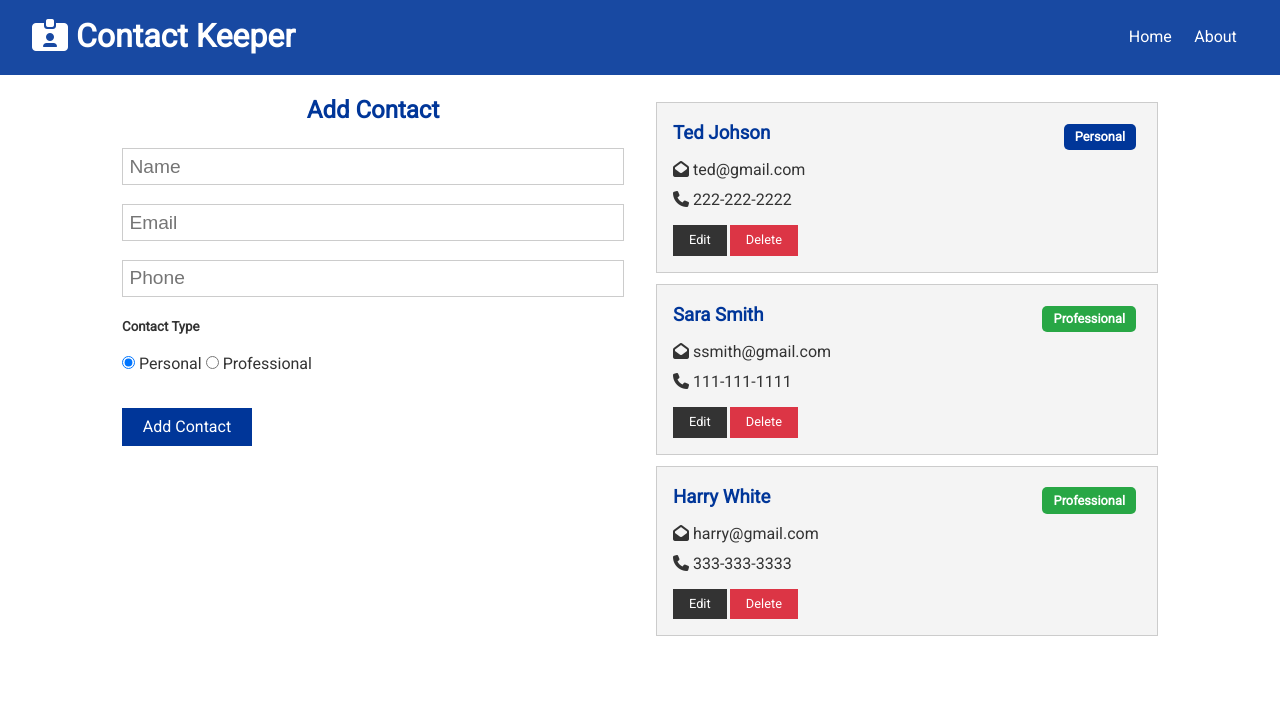
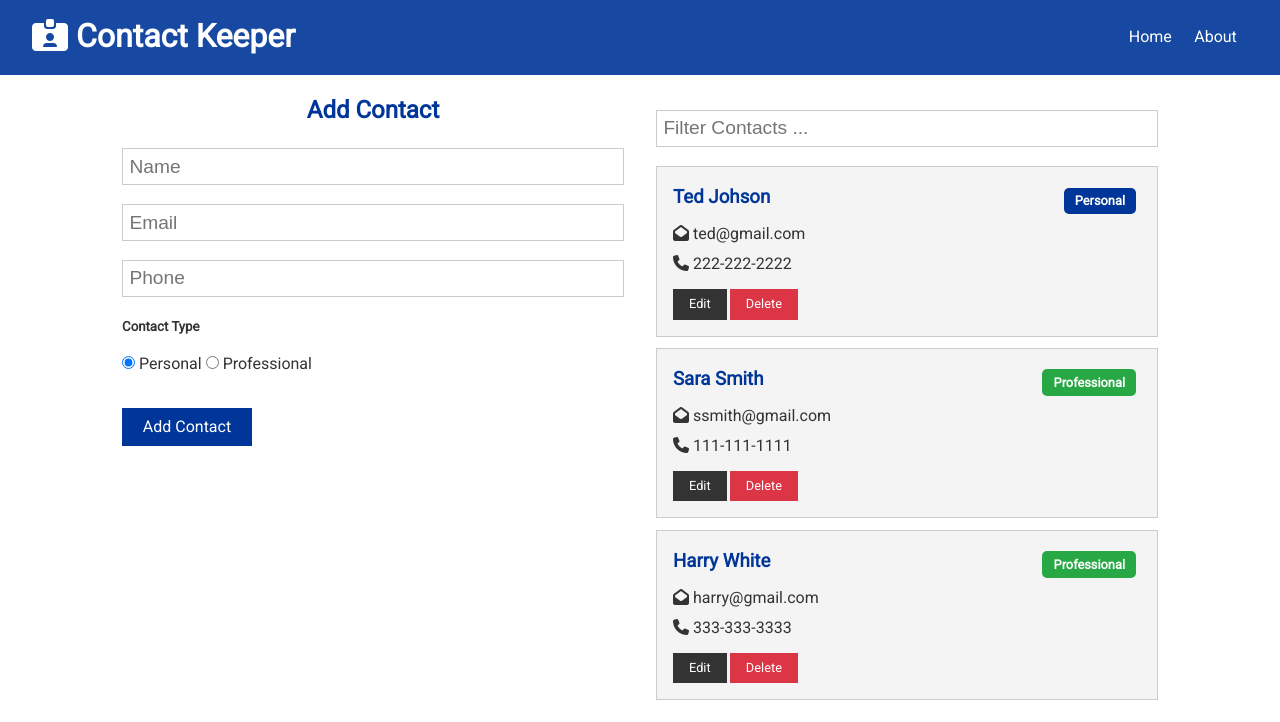
Before and after one commit to craigbooker/contact-keeper, a React (Create React App) app in the folder client/: page / in a window 1280 px wide. Shown: the top 722 px of the page. Built offline with nearby package versions, Linux system fonts and the light colour scheme; the HTML template or start-up script is replaced by a standard one.

Commit message:
Added CSS transition for CRUD functionality.

```diff
--- /dev/null
+++ b/client/src/components/contacts/ContactFilter.js
@@ -0,0 +1,35 @@
+import React, { useContext, useRef, useEffect } from 'react';
+import ContactContext from '../../context/contact/contactContext';
+
+const ContactFilter = () => {
+	const contactContext = useContext(ContactContext);
+	const text = useRef('');
+
+	const { filterContacts, clearFilter, filtered } = contactContext;
+
+	useEffect(() => {
+		if (filtered === null) {
+			text.current.value = '';
+		}
+	});
+
+	const onChange = e => {
+		if (text.current.value !== '') {
+			filterContacts(e.target.value);
+		} else {
+			clearFilter();
+		}
+	};
+	return (
+		<form>
+			<input
+				ref={text}
+				type='text'
+				placeholder='Filter Contacts ...'
+				onChange={onChange}
+			/>
+		</form>
+	);
+};
+
+export default ContactFilter;
--- a/client/src/components/contacts/Contacts.js
+++ b/client/src/components/contacts/Contacts.js
@@ -1,17 +1,32 @@
 import React, { Fragment, useContext } from 'react';
+import { CSSTransition, TransitionGroup } from 'react-transition-group';
 import ContactItem from './ContactItem';
 import ContactContext from '../../context/contact/contactContext';
 
 const Contacts = () => {
 	const contactContext = useContext(ContactContext);
 
-	const { contacts } = contactContext;
+	const { contacts, filtered } = contactContext;
+
+	if (contacts.length === 0) {
+		return <h4>Please add a contact</h4>;
+	}
 
 	return (
 		<Fragment>
-			{contacts.map(contact => (
-				<ContactItem key={contact.id} contact={contact} />
-			))}
+			<TransitionGroup>
+				{filtered !== null
+					? filtered.map(contact => (
+							<CSSTransition key={contact.id} timeout={500} classNames='item'>
+								<ContactItem contact={contact} />
+							</CSSTransition>
+					  ))
+					: contacts.map(contact => (
+							<CSSTransition key={contact.id} timeout={500} classNames='item'>
+								<ContactItem contact={contact} />
+							</CSSTransition>
+					  ))}
+			</TransitionGroup>
 		</Fragment>
 	);
 };
--- a/client/src/components/pages/Home.js
+++ b/client/src/components/pages/Home.js
@@ -1,6 +1,7 @@
 import React from 'react';
 import Contacts from '../contacts/Contacts';
 import ContactForm from '../contacts/ContactForm';
+import ContactFilter from '../contacts/ContactFilter';
 
 const Home = () => {
 	return (
@@ -9,6 +10,7 @@
 				<ContactForm />
 			</div>
 			<div>
+				<ContactFilter />
 				<Contacts />
 			</div>
 		</div>
--- a/client/src/context/contact/ContactState.js
+++ b/client/src/context/contact/ContactState.js
@@ -37,7 +37,8 @@
 				type: 'professional'
 			}
 		],
-		current: null
+		current: null,
+		filtered: null
 	};
 
 	const [state, dispatch] = useReducer(contactReducer, initialState);
@@ -69,17 +70,26 @@
 	};
 
 	// Filter Contacts
+	const filterContacts = text => {
+		dispatch({ type: FILTER_CONTACTS, payload: text });
+	};
 
 	// Clear Filter
+	const clearFilter = () => {
+		dispatch({ type: CLEAR_FILTER });
+	};
 
 	return (
 		<ContactContext.Provider
 			value={{
 				contacts: state.contacts,
 				current: state.current,
+				filtered: state.filtered,
 				addContact,
 				updateContact,
 				deleteContact,
+				filterContacts,
+				clearFilter,
 				setCurrent,
 				clearCurrent
 			}}
--- a/client/src/context/contact/contactReducer.js
+++ b/client/src/context/contact/contactReducer.js
@@ -39,6 +39,19 @@
 				...state,
 				current: null
 			};
+		case FILTER_CONTACTS:
+			return {
+				...state,
+				filtered: state.contacts.filter(contact => {
+					const regex = new RegExp(`${action.payload}`, 'gi');
+					return contact.name.match(regex) || contact.email.match(regex);
+				})
+			};
+		case CLEAR_FILTER:
+			return {
+				...state,
+				filtered: null
+			};
 		default:
 			return state;
 	}
```
Also changed, not shown: client/src/App.css (indentation only).
